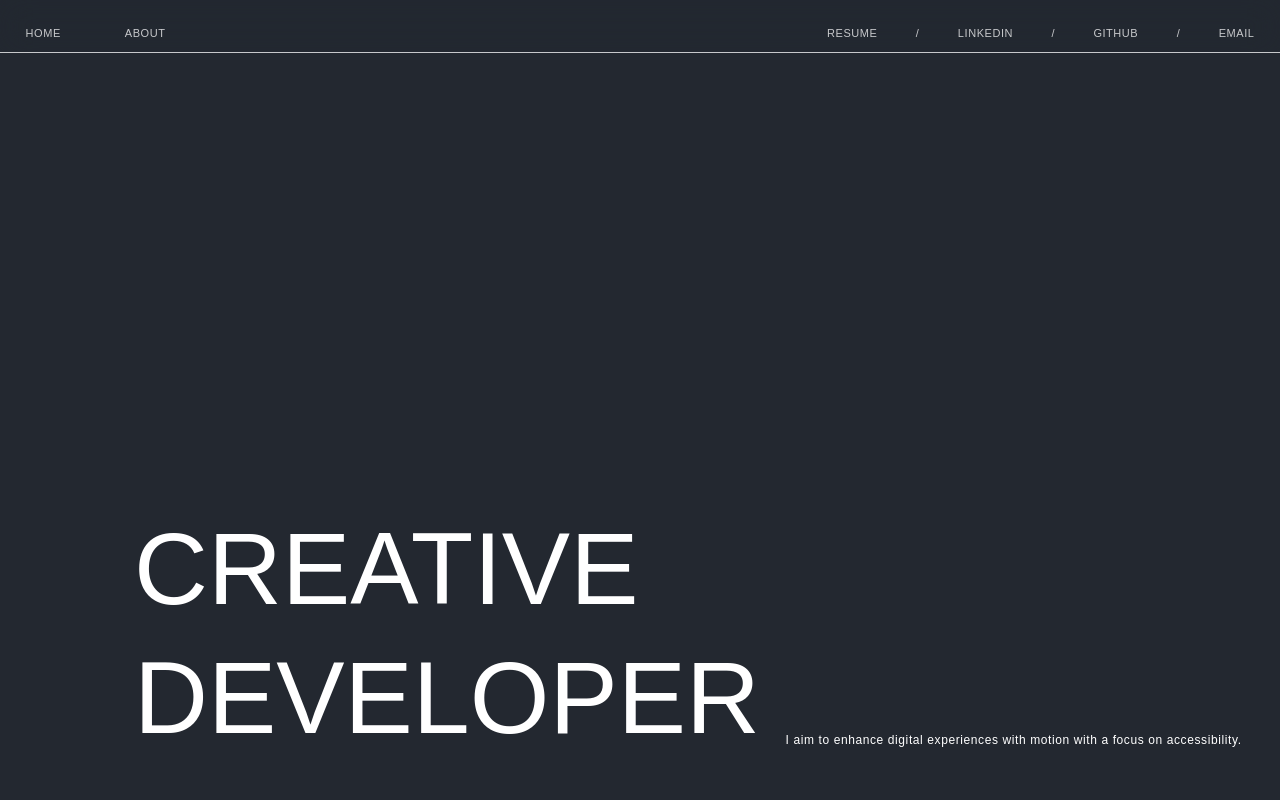
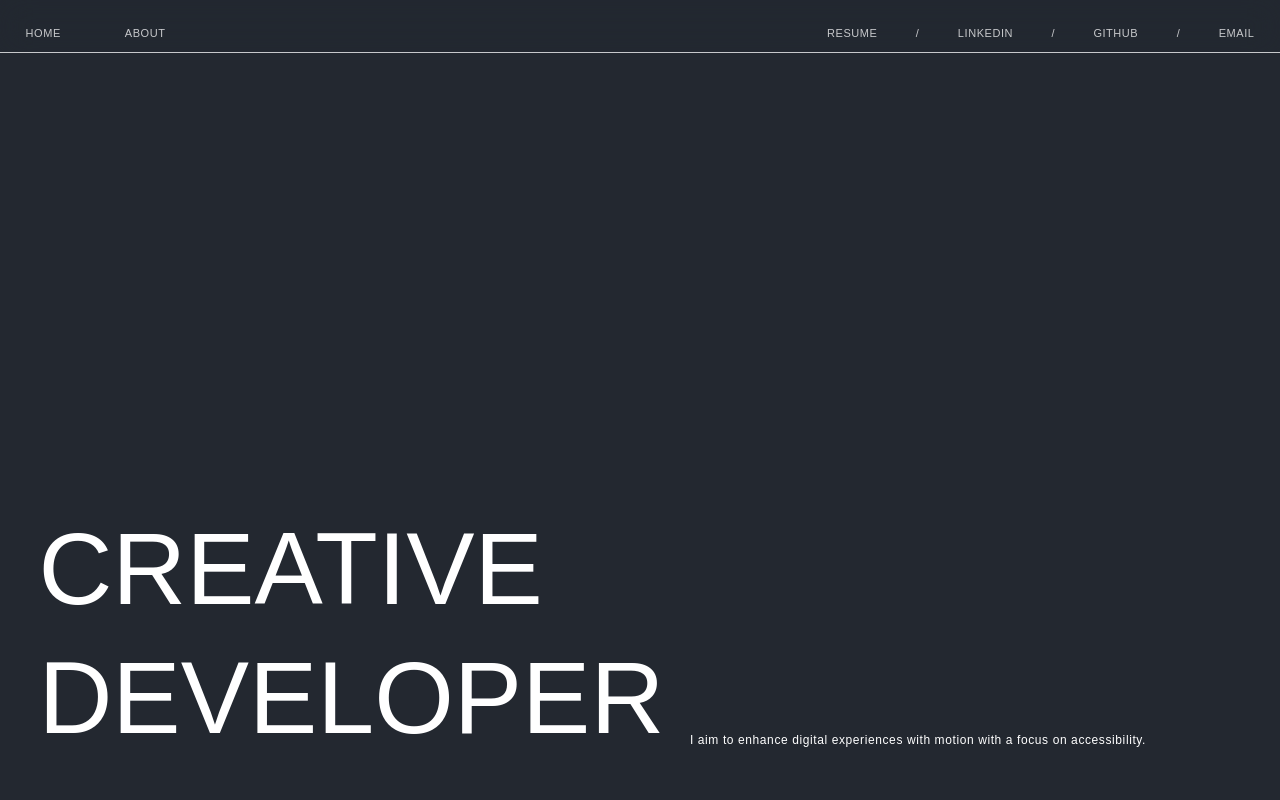
Before and after one commit to smchng/Porfolio_Dev, a Next.js app: page / in a window 1280 px wide. Shown: the top 800 px of the page. Built offline with nearby package versions, Linux system fonts and the light colour scheme; a web font is replaced by a local one.

Commit message:
alignemnt

```diff
--- a/pages/index.tsx
+++ b/pages/index.tsx
@@ -117,7 +117,7 @@ export default function Home() {
 
   return (
     <div>
-      <div className="p-[2vw] h-screen flex flex-col sm:flex-row justify-end">
+      <div className="p-[2vw] h-screen flex flex-col sm:flex-row justify-end md:justify-start">
         <div className="flex flex-col justify-end m-0 ">
           <h1 className="mb-0 leading-none text-[8vw]">CREATIVE</h1>
           <h1 className="mt-0 text-[8vw]">DEVELOPER</h1>
```
